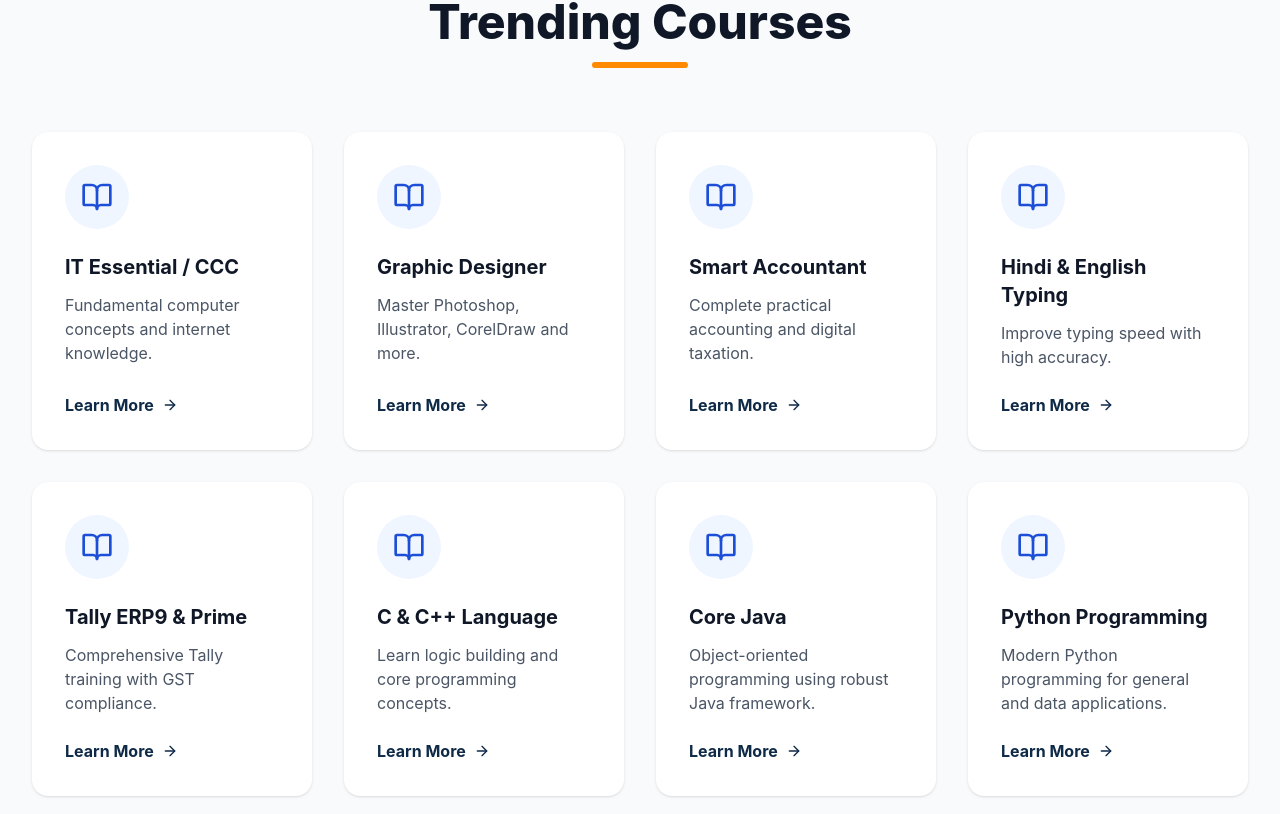
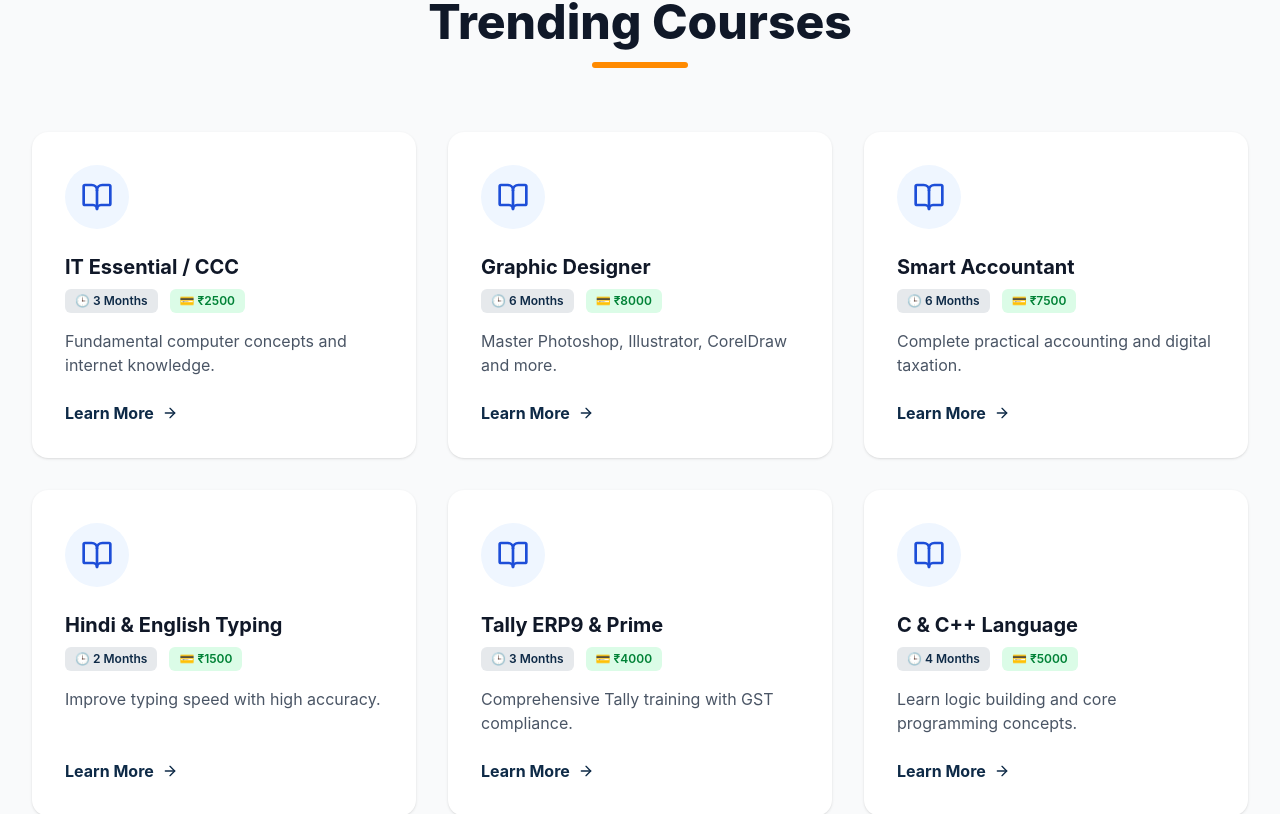
Before and after one commit to satyammasterofai-websites/BFIT-INSTITUTE-OF-COMPUTER-SAHARANPUR, a React (Vite) app: page / in a window 1280 px wide. Shown: the part 2730-3544 px from the top of the page. Built offline with nearby package versions, Linux system fonts and the light colour scheme; no server answers; the database is empty.

Commit message:
feat(courses): add duration, price, and image support
Update course data structure to include duration and pricing fields, and implement image upload functionality in the admin dashboard.

```diff
--- a/src/components/Courses.tsx
+++ b/src/components/Courses.tsx
@@ -24,14 +24,14 @@ export default function Courses() {
 
     const setDefaults = () => {
       setCourses([
-        { title: "IT Essential / CCC", desc: "Fundamental computer concepts and internet knowledge." },
-        { title: "Graphic Designer", desc: "Master Photoshop, Illustrator, CorelDraw and more." },
-        { title: "Smart Accountant", desc: "Complete practical accounting and digital taxation." },
-        { title: "Hindi & English Typing", desc: "Improve typing speed with high accuracy." },
-        { title: "Tally ERP9 & Prime", desc: "Comprehensive Tally training with GST compliance." },
-        { title: "C & C++ Language", desc: "Learn logic building and core programming concepts." },
-        { title: "Core Java", desc: "Object-oriented programming using robust Java framework." },
-        { title: "Python Programming", desc: "Modern Python programming for general and data applications." }
+        { title: "IT Essential / CCC", desc: "Fundamental computer concepts and internet knowledge.", duration: "3 Months", price: "₹2500" },
+        { title: "Graphic Designer", desc: "Master Photoshop, Illustrator, CorelDraw and more.", duration: "6 Months", price: "₹8000" },
+        { title: "Smart Accountant", desc: "Complete practical accounting and digital taxation.", duration: "6 Months", price: "₹7500" },
+        { title: "Hindi & English Typing", desc: "Improve typing speed with high accuracy.", duration: "2 Months", price: "₹1500" },
+        { title: "Tally ERP9 & Prime", desc: "Comprehensive Tally training with GST compliance.", duration: "3 Months", price: "₹4000" },
+        { title: "C & C++ Language", desc: "Learn logic building and core programming concepts.", duration: "4 Months", price: "₹5000" },
+        { title: "Core Java", desc: "Object-oriented programming using robust Java framework.", duration: "3 Months", price: "₹4500" },
+        { title: "Python Programming", desc: "Modern Python programming for general and data applications.", duration: "3 Months", price: "₹5000" }
       ]);
     };
 
@@ -47,7 +47,7 @@ export default function Courses() {
           <div className="w-24 h-1.5 bg-accent mx-auto rounded-full"></div>
         </div>
 
-        <div className="grid grid-cols-1 md:grid-cols-2 lg:grid-cols-4 gap-8">
+        <div className="grid grid-cols-1 md:grid-cols-2 lg:grid-cols-3 gap-8">
           {courses.map((course, index) => {
             return (
               <motion.div
@@ -56,16 +56,46 @@ export default function Courses() {
                 whileInView={{ opacity: 1, scale: 1 }}
                 viewport={{ once: true }}
                 transition={{ duration: 0.4, delay: index * 0.1 }}
-                className="bg-white rounded-2xl p-8 border border-transparent hover:border-accent shadow-sm hover:shadow-[0_10px_30px_rgba(255,138,0,0.15)] transition-all duration-300 transform hover:-translate-y-2 group flex flex-col h-full"
+                className="bg-white rounded-2xl overflow-hidden border border-transparent hover:border-accent shadow-sm hover:shadow-[0_10px_30px_rgba(255,138,0,0.15)] transition-all duration-300 transform hover:-translate-y-2 group flex flex-col h-full"
               >
-                <div className="w-16 h-16 bg-blue-50 rounded-full flex items-center justify-center mb-6 group-hover:bg-accent transition-colors duration-300">
-                  <BookOpen className="w-8 h-8 text-secondary group-hover:text-white transition-colors duration-300" />
+                {course.images && course.images.length > 0 ? (
+                  <div className="relative h-48 w-full bg-gray-100 overflow-hidden">
+                    <img src={course.images[0]} alt={course.title} className="w-full h-full object-cover group-hover:scale-105 transition-transform duration-500" />
+                    {course.images.length > 1 && (
+                      <div className="absolute bottom-2 right-2 bg-black/60 backdrop-blur text-white text-xs px-2 py-1 rounded">
+                        +{course.images.length - 1} photos
+                      </div>
+                    )}
+                  </div>
+                ) : (
+                  <div className="p-8 pb-0">
+                    <div className="w-16 h-16 bg-blue-50 rounded-full flex items-center justify-center mb-0 group-hover:bg-accent transition-colors duration-300">
+                      <BookOpen className="w-8 h-8 text-secondary group-hover:text-white transition-colors duration-300" />
+                    </div>
+                  </div>
+                )}
+
+                <div className="p-8 flex-grow flex flex-col pt-6">
+                  <h4 className="text-xl font-bold text-gray-900 mb-2">{course.title}</h4>
+
+                  <div className="flex flex-wrap gap-3 mb-4">
+                    {course.duration && (
+                      <span className="inline-flex items-center text-xs font-semibold text-primary bg-primary/10 px-2.5 py-1 rounded-md">
+                        🕒 {course.duration}
+                      </span>
+                    )}
+                    {course.price && (
+                      <span className="inline-flex items-center text-xs font-semibold text-green-700 bg-green-100 px-2.5 py-1 rounded-md">
+                        💳 {course.price}
+                      </span>
+                    )}
+                  </div>
+
+                  <p className="text-gray-600 mb-6 flex-grow">{course.desc}</p>
+                  <a href="#contact" className="mt-auto flex items-center gap-2 text-primary font-bold hover:text-accent transition-colors group/btn">
+                    Learn More <ArrowRight className="w-4 h-4 transform group-hover/btn:translate-x-1 transition-transform" />
+                  </a>
                 </div>
-                <h4 className="text-xl font-bold text-gray-900 mb-3">{course.title}</h4>
-                <p className="text-gray-600 mb-6 flex-grow">{course.desc}</p>
-                <a href="#contact" className="mt-auto flex items-center gap-2 text-primary font-bold hover:text-accent transition-colors group/btn">
-                  Learn More <ArrowRight className="w-4 h-4 transform group-hover/btn:translate-x-1 transition-transform" />
-                </a>
               </motion.div>
             );
           })}
--- a/src/pages/AdminDashboard.tsx
+++ b/src/pages/AdminDashboard.tsx
@@ -150,6 +150,9 @@ function CoursesTab() {
   const [items, setItems] = useState<any[]>([]);
   const [title, setTitle] = useState('');
   const [desc, setDesc] = useState('');
+  const [duration, setDuration] = useState('');
+  const [price, setPrice] = useState('');
+  const [images, setImages] = useState<string[]>([]);
   const [loading, setLoading] = useState(false);
 
   useEffect(() => {
@@ -158,12 +161,39 @@ function CoursesTab() {
     }, (error) => console.warn("fetch courses error:", error));
   }, []);
 
+  const handleImageChange = async (e: React.ChangeEvent<HTMLInputElement>) => {
+    if (e.target.files) {
+      setLoading(true);
+      try {
+        const filesArray = Array.from(e.target.files) as File[];
+        const convertedImages = await Promise.all(filesArray.map((f: File) => resizeImage(f)));
+        setImages(prev => [...prev, ...convertedImages]);
+      } catch (err) {
+        console.error(err);
+        alert("Failed to process images.");
+      } finally {
+        setLoading(false);
+      }
+    }
+  };
+
+  const removeImage = (index: number) => {
+    setImages(prev => prev.filter((_, i) => i !== index));
+  };
+
   const handleAdd = async (e: React.FormEvent) => {
     e.preventDefault();
-    if (!title) return;
+    if (!title || !desc) return;
     setLoading(true);
-    await addDoc(collection(db, 'courses'), { title, desc, createdAt: new Date() });
-    setTitle(''); setDesc(''); setLoading(false);
+    try {
+      await addDoc(collection(db, 'courses'), { title, desc, duration, price, images, createdAt: new Date() });
+      setTitle(''); setDesc(''); setDuration(''); setPrice(''); setImages([]);
+    } catch (err) {
+      console.error(err);
+      alert("Failed to add course.");
+    } finally {
+      setLoading(false);
+    }
   };
 
   const handleDelete = async (id: string) => { await deleteDoc(doc(db, 'courses', id)); };
@@ -175,20 +205,52 @@ function CoursesTab() {
         <h3 className="font-bold text-lg mb-4">Add New Course</h3>
         <form onSubmit={handleAdd} className="space-y-4">
           <input type="text" value={title} onChange={(e) => setTitle(e.target.value)} placeholder="Course Title (e.g. IT Essential / CCC)" className="w-full px-4 py-2 border rounded-md" required />
-          <textarea value={desc} onChange={(e) => setDesc(e.target.value)} placeholder="Short Description" className="w-full px-4 py-2 border rounded-md" required />
-          <button type="submit" disabled={loading} className="bg-primary text-white px-6 py-2 rounded-md hover:bg-secondary disabled:opacity-50">
+          <textarea value={desc} onChange={(e) => setDesc(e.target.value)} placeholder="Description of Course" className="w-full px-4 py-2 border rounded-md" required rows={3} />
+          <div className="grid grid-cols-1 md:grid-cols-2 gap-4">
+            <input type="text" value={duration} onChange={(e) => setDuration(e.target.value)} placeholder="Duration (e.g. 6 Months)" className="w-full px-4 py-2 border rounded-md bg-gray-50" />
+            <input type="text" value={price} onChange={(e) => setPrice(e.target.value)} placeholder="Price (e.g. 5000 INR)" className="w-full px-4 py-2 border rounded-md bg-gray-50" />
+          </div>
+          <div>
+            <label className="block text-sm font-medium mb-1 text-gray-700">Course Photo Gallery (Optional)</label>
+            <input type="file" multiple accept="image/*" onChange={handleImageChange} className="w-full px-4 py-2 border rounded-md bg-gray-50 text-sm" />
+            {images.length > 0 && (
+              <div className="mt-4 flex gap-2 overflow-x-auto pb-2">
+                {images.map((img, i) => (
+                  <div key={i} className="relative w-20 h-20 flex-shrink-0">
+                    <img src={img} alt="preview" className="w-full h-full object-cover rounded-md border shadow-sm" />
+                    <button type="button" onClick={() => removeImage(i)} className="absolute -top-2 -right-2 bg-red-500 text-white rounded-full w-5 h-5 flex items-center justify-center text-xs shadow hover:bg-red-600 transition-colors">✕</button>
+                  </div>
+                ))}
+              </div>
+            )}
+          </div>
+          <button type="submit" disabled={loading} className="bg-primary text-white px-6 py-2 rounded-md hover:bg-secondary disabled:opacity-50 transition-colors flex items-center gap-2">
+            {loading && <Loader2 className="w-4 h-4 animate-spin" />}
             {loading ? 'Adding...' : 'Add Course'}
           </button>
         </form>
       </div>
       <div className="grid grid-cols-1 md:grid-cols-2 gap-4">
         {items.map(item => (
-          <div key={item.id} className="bg-white p-4 rounded-xl border shadow-sm flex justify-between items-start">
-            <div>
-              <h4 className="font-bold">{item.title}</h4>
-              <p className="text-sm text-gray-600 mt-1">{item.desc}</p>
+          <div key={item.id} className="bg-white p-5 rounded-xl border shadow-sm flex flex-col justify-between items-start relative group">
+            <div className="w-full">
+              <div className="flex justify-between items-start gap-4">
+                <h4 className="font-bold text-gray-900 border-b pb-2 w-full">{item.title}</h4>
+                <button onClick={() => handleDelete(item.id)} className="text-red-500 text-sm font-bold opacity-0 group-hover:opacity-100 transition-opacity bg-red-50 px-2 py-1 rounded">Delete</button>
+              </div>
+              <div className="mt-2 text-xs flex gap-3 text-primary font-semibold">
+                {item.duration && <span>🕒 {item.duration}</span>}
+                {item.price && <span>💳 {item.price}</span>}
+              </div>
+              <p className="text-sm text-gray-700 mt-3 line-clamp-3 leading-relaxed">{item.desc}</p>
+              {item.images && item.images.length > 0 && (
+                <div className="mt-4 flex gap-2 overflow-x-auto pb-1">
+                  {item.images.map((img: string, i: number) => (
+                    <img key={i} src={img} className="w-12 h-12 object-cover rounded-md shadow-sm border" alt="gallery"/>
+                  ))}
+                </div>
+              )}
             </div>
-            <button onClick={() => handleDelete(item.id)} className="text-red-500 text-sm font-medium hover:underline">Delete</button>
           </div>
         ))}
       </div>
```
